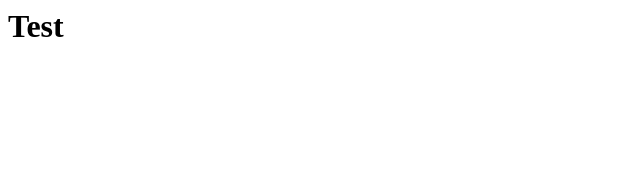
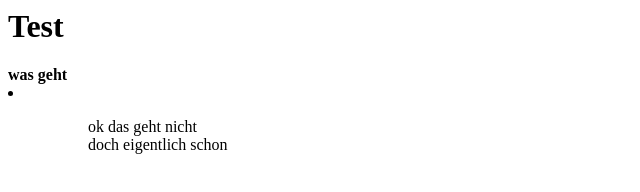
Before and after one commit to Emre55x/Practice, a plain HTML site: page index.html in a window 1280 px wide. Shown: the whole page, without its empty margins (0-640 px from the left). Drawn offline with Linux system fonts and the light colour scheme.

Commit message:
Update index.html

```diff
--- a/index.html
+++ b/index.html
@@ -1 +1,7 @@
 <h1>Test</h1>
+<b> was geht </b>
+<li>
+  <ol>
+    <ul> ok das geht nicht </ul>
+      <ul> doch eigentlich schon </ul>
+    </li>
```
